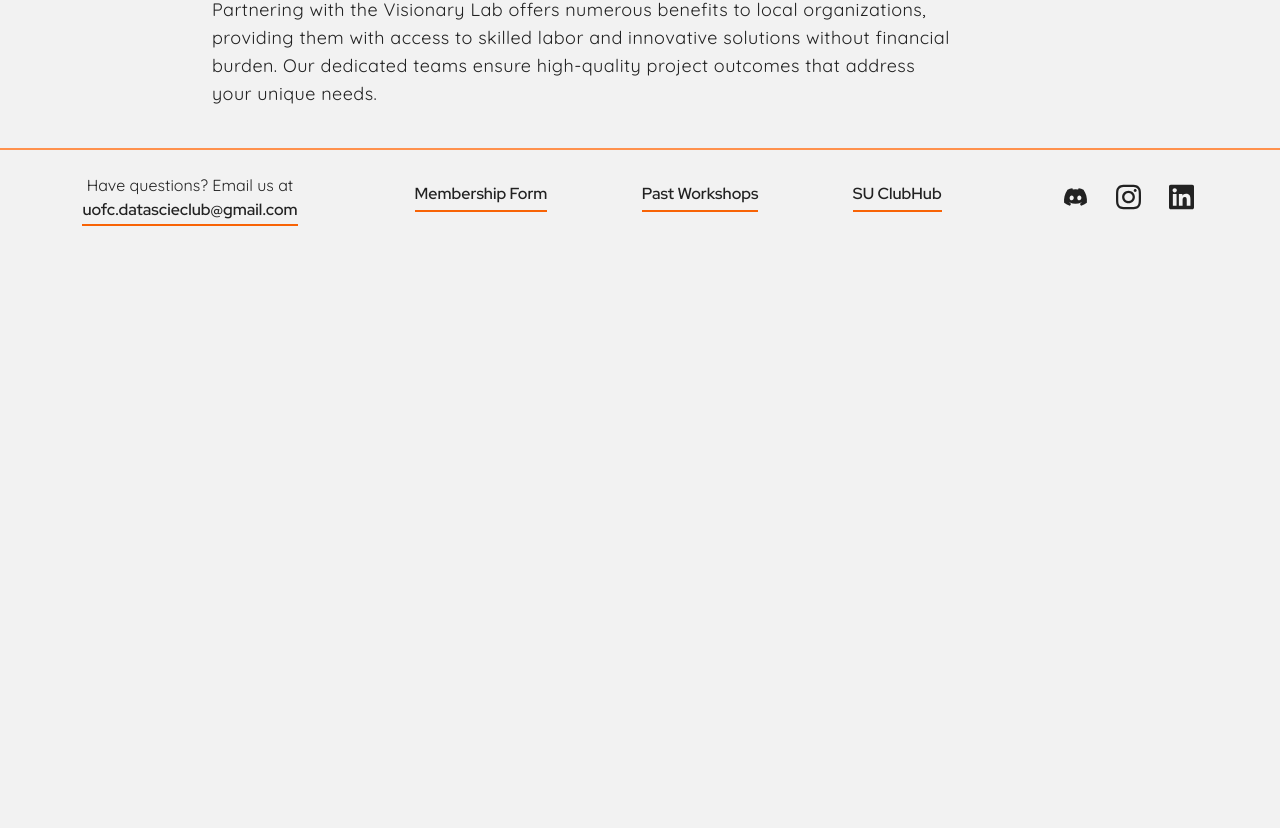
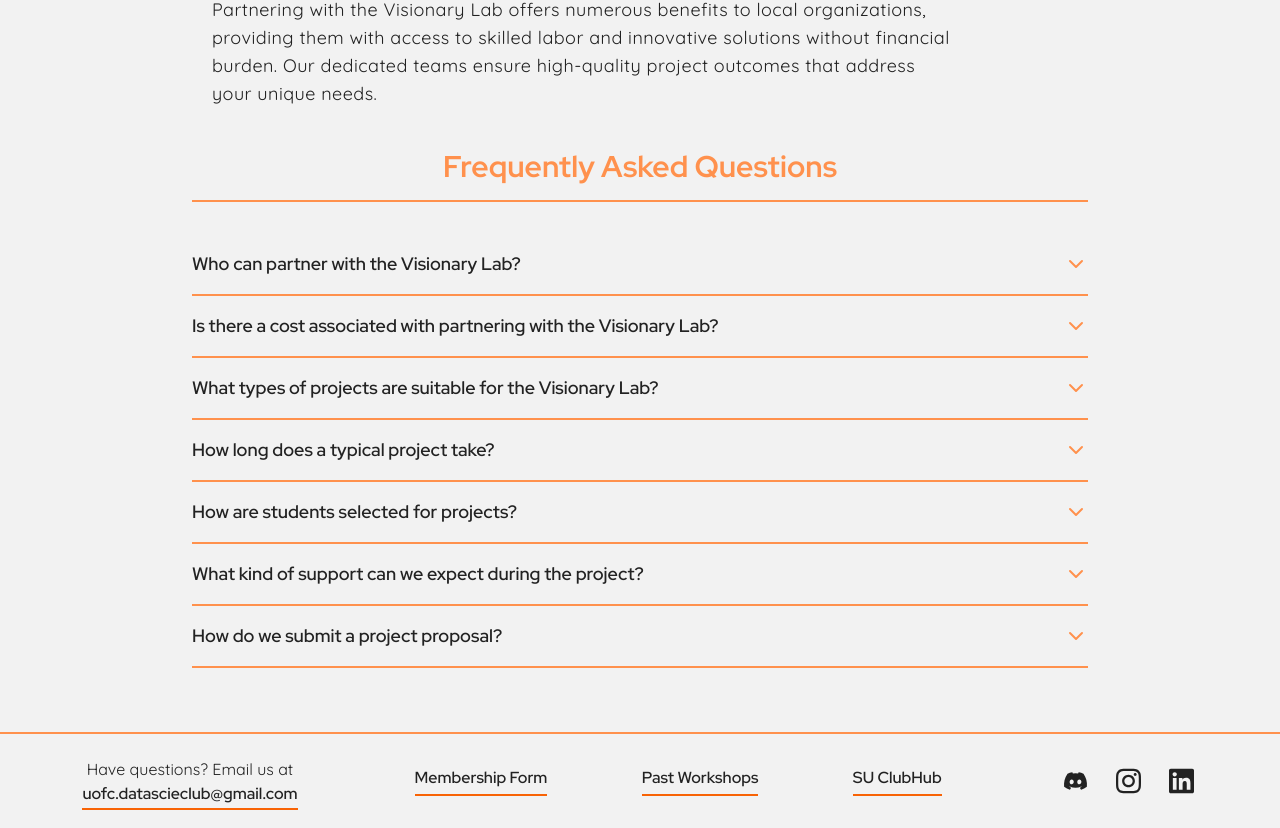
Before and after one commit to DSMLC/dsmlc-website, a Next.js app: page /visionary-lab/partner-benefits in a window 1280 px wide. Shown: the part 370-1198 px from the top of the page. Before the commit the page ends 800 px from the top, so only its background shows below. Built offline with nearby package versions, Linux system fonts and the light colour scheme.

Commit message:
Add FAQ in Visionary Lab

```diff
--- a/app/components/templates/FAQAccordionTemplate.tsx
+++ b/app/components/templates/FAQTemplate.tsx
@@ -2,37 +2,41 @@
 
 import React, { useState } from "react";
 import { ChevronDown, ChevronUp } from "lucide-react";
+import SubtitleTemplate2 from "./SubtitleTemplate2";
 
 interface FAQItem {
   question: string;
   answer: string;
 }
 
-const FAQAccordion = ({ Data }: {Data : FAQItem[]}) => {
+interface FAQData {
+  header: string;
+  faq: FAQItem[];
+}
+
+const FAQTemplate = ({ Data }: { Data: FAQData }) => {
   const [openIndex, setOpenIndex] = useState<number | null>(null);
 
   const toggleItem = (index: number) => {
     setOpenIndex(openIndex === index ? null : index);
   };
 
-  if (!Data || Data.length === 0) {
+  if (!Data.faq || Data.faq.length === 0) {
     return (
-      <div className="text-center text-gray-500">No FAQ items available.</div>
+      <div className="text-center text-dsmlcBlack">No FAQ items available.</div>
     );
   }
 
   return (
-    <div className="w-full max-w-4xl mx-auto">
-      <h1 className="text-4xl font-redHat font-bold text-dsmlcTangerine text-center mb-8 border-b-2 border-dsmlcTangerine pb-4">
-        Frequently Asked Questions
-      </h1>
-      {Data.map((item, index) => (
-        <div key={index} className="border-b border-gray-200 py-4">
+    <div className="w-full max-w-4xl mx-auto pb-16 lg:px-0 px-10">
+      <SubtitleTemplate2 Subtitle={Data.header} />
+      {Data.faq.map((item, index) => (
+        <div key={index} className="border-b-2 border-dsmlcTangerine py-4">
           <button
             className="flex justify-between items-center w-full text-left"
             onClick={() => toggleItem(index)}
           >
-            <span className="font-redHat font-semibold text-lg text-dsmlcTangerine">
+            <span className="font-redHat font-semibold lg:text-lg text-base text-dsmlcBlack">
               {item.question}
             </span>
             {openIndex === index ? (
@@ -42,7 +46,9 @@ const FAQAccordion = ({ Data }: {Data : FAQItem[]}) => {
             )}
           </button>
           {openIndex === index && (
-            <div className="mt-2 text-gray-600">{item.answer}</div>
+            <div className="mt-2 text-dsmlcBlack lg:text-lg text-base">
+              {item.answer}
+            </div>
           )}
         </div>
       ))}
@@ -50,4 +56,4 @@ const FAQAccordion = ({ Data }: {Data : FAQItem[]}) => {
   );
 };
 
-export default FAQAccordion;
+export default FAQTemplate;
--- /dev/null
+++ b/app/components/templates/SubtitleTemplate2.tsx
@@ -0,0 +1,11 @@
+import React from "react";
+
+const SubtitleTemplate2 = ({ Subtitle }: { Subtitle: string }) => {
+  return (
+    <div className="lg:text-3xl md:text-2xl text-xl font-redHat font-bold text-dsmlcTangerine text-center mb-8 border-b-2 border-dsmlcTangerine pb-4">
+      {Subtitle}
+    </div>
+  );
+};
+
+export default SubtitleTemplate2;
--- a/app/page.tsx
+++ b/app/page.tsx
@@ -3,8 +3,7 @@ import PageTemplate from "./components/templates/HeaderTextTemplate";
 import PageTemplate2 from "./components/templates/HeaderTextTemplate2";
 import LogoData from "../public/data/logo.json";
 import HeroTemplate from "./components/templates/HeroTemplate";
-import FAQAccordion from "./components/templates/FAQAccordionTemplate";
-import FAQItems from "../public/data/faq.json";
+import FAQTemplate from "./components/templates/FAQTemplate";
 
 export default async function Home() {
   return (
@@ -12,7 +11,7 @@ export default async function Home() {
       <HeroTemplate Data={LogoData.main_logo} />
       <PageTemplate Data={HomeData.header_text_template1} />
       <PageTemplate2 Data={HomeData.header_text_template1} />
-      <FAQAccordion Data={HomeData.faq_template} />
+      <FAQTemplate Data={HomeData.faq_template} />
     </div>
   );
 }
--- a/app/visionary-lab/partner-benefits/page.tsx
+++ b/app/visionary-lab/partner-benefits/page.tsx
@@ -3,12 +3,14 @@ import TitleTemplate from "../../components/templates/TitleTemplate";
 import partnerBenefitsData from "../../../public/data/page_data/partner_benefits.json";
 import HeaderTextTemplate from "../../components/templates/HeaderTextTemplate";
 import HeaderTextTemplate2 from "../../components/templates/HeaderTextTemplate2";
+import FAQTemplate from "@/app/components/templates/FAQTemplate";
 
 const page = () => {
   return (
     <div>
       <TitleTemplate Data={partnerBenefitsData.title_template} />
       <HeaderTextTemplate2 Data={partnerBenefitsData.text_header_template} />
+      <FAQTemplate Data={partnerBenefitsData.faq_template}/>
     </div>
   );
 };
--- a/public/data/page_data/home.json
+++ b/public/data/page_data/home.json
@@ -17,7 +17,9 @@
       "text": "Lorem ipsum dolor sit amet, consectetur adipiscing elit, sed do eiusmod tempor incididunt ut labore et dolore magna aliqua. <br><br>Ut enim ad minim veniam, quis nostrud exercitation ullamco laboris nisi ut aliquip ex ea commodo consequat. Duis aute irure dolor in reprehenderit in voluptate velit esse cillum dolore eu fugiat nulla pariatur. Excepteur sint occaecat cupidatat non proident, sunt in culpa qui officia deserunt mollit anim id est laborum."
     }
   ],
-  "faq_template": [
+  "faq_template": {
+    "header": "FAQ TEST",
+    "faq": [
       {
         "question": "What is your return policy?",
         "answer": "We offer a 30-day money-back guarantee on all our products."
@@ -28,3 +30,4 @@
       }
     ]
   }
+}
--- a/public/data/page_data/partner_benefits.json
+++ b/public/data/page_data/partner_benefits.json
@@ -7,5 +7,38 @@
       "header": "Benefits to Partner Organizations",
       "text": "Partnering with the Visionary Lab offers numerous benefits to local organizations, providing them with access to skilled labor and innovative solutions without financial burden. Our dedicated teams ensure high-quality project outcomes that address your unique needs."
     }
-  ]
+  ],
+  "faq_template": {
+    "header": "Frequently Asked Questions",
+    "faq": [
+      {
+        "question": "Who can partner with the Visionary Lab?",
+        "answer": "We welcome partnerships from local businesses, non-profits, and government agencies that have data science projects needing innovative, data-driven solutions."
+      },
+      {
+        "question": "Is there a cost associated with partnering with the Visionary Lab?",
+        "answer": "No, partnering with the Visionary Lab is free of charge. Our goal is to provide valuable experience for students and affordable solutions for our partners."
+      },
+      {
+        "question": "What types of projects are suitable for the Visionary Lab?",
+        "answer": "We handle a wide range of data science projects, including data analysis, predictive modeling, operational efficiency improvements, market research, and more. If you're unsure whether your project fits, feel free to contact us for a consultation."
+      },
+      {
+        "question": "How long does a typical project take?",
+        "answer": "Most projects should be designed to be completed within 2-6 weeks, depending on the complexity and scope of the work involved."
+      },
+      {
+        "question": "How are students selected for projects?",
+        "answer": "Students are selected based on their qualifications, interests, and the specific requirements of the project. We ensure that each team has the necessary skills to deliver high-quality results."
+      },
+      {
+        "question": "What kind of support can we expect during the project?",
+        "answer": "You will have regular communication with the project team, including weekly meetings and progress reports. Additionally, experienced mentors and project managers will provide guidance and support throughout the project lifecycle."
+      },
+      {
+        "question": "How do we submit a project proposal?",
+        "answer": "Contact us via email or phone to express your interest. We will provide you with a project proposal template and guide you through the submission process."
+      }
+    ]
+  }
 }
```
Also changed, not shown: public/data/faq.json (deleted, +0 -14 lines). Lines whose indentation alone changed are shown as unchanged.
